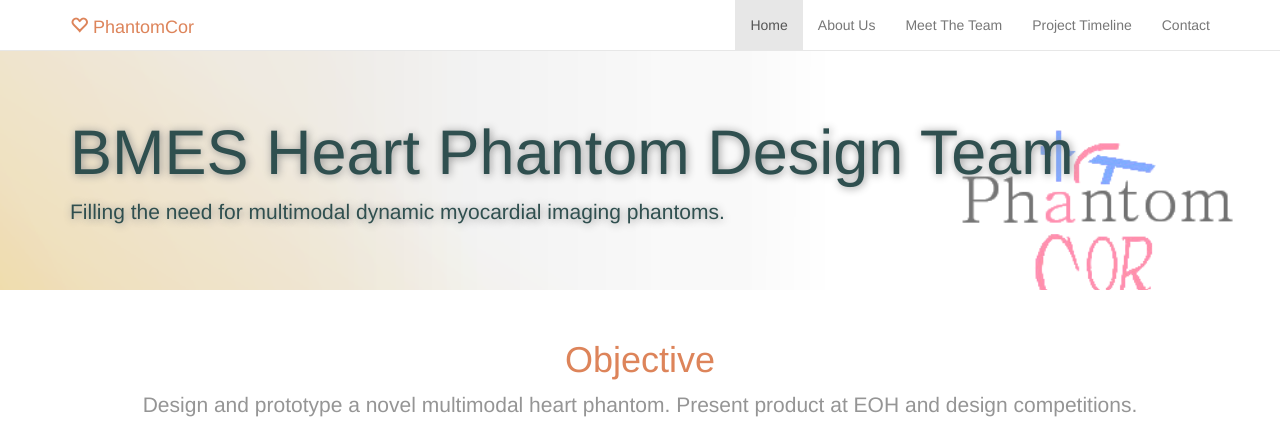
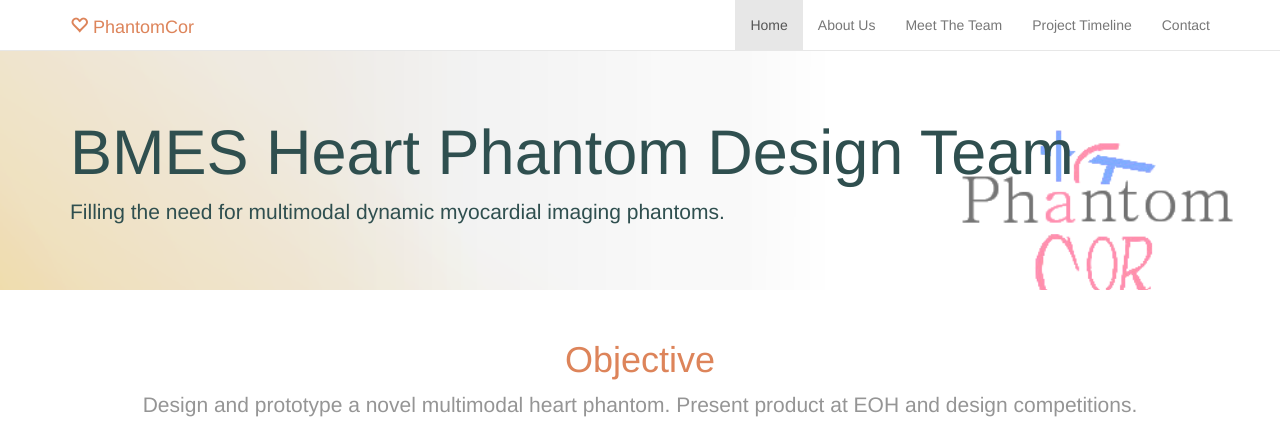
Before and after one commit to PhantomCor/old-website, a plain HTML site: page index.html in a window 1280 px wide. Shown: the top 438 px of the page. Drawn offline with Linux system fonts and the light colour scheme.

Commit message:
Update custom.css

```diff
--- a/css/custom.css
+++ b/css/custom.css
@@ -18,7 +18,7 @@ h6 {
 	background-size: cover;
 	background-color: #dd845a;
 	color: darkslategray;
-	text-shadow: 1px 1px 8px #909090;
+	text-shadow: 1px 1px 8px color: #909090;
 	}
 
 .feature .btn {
```
